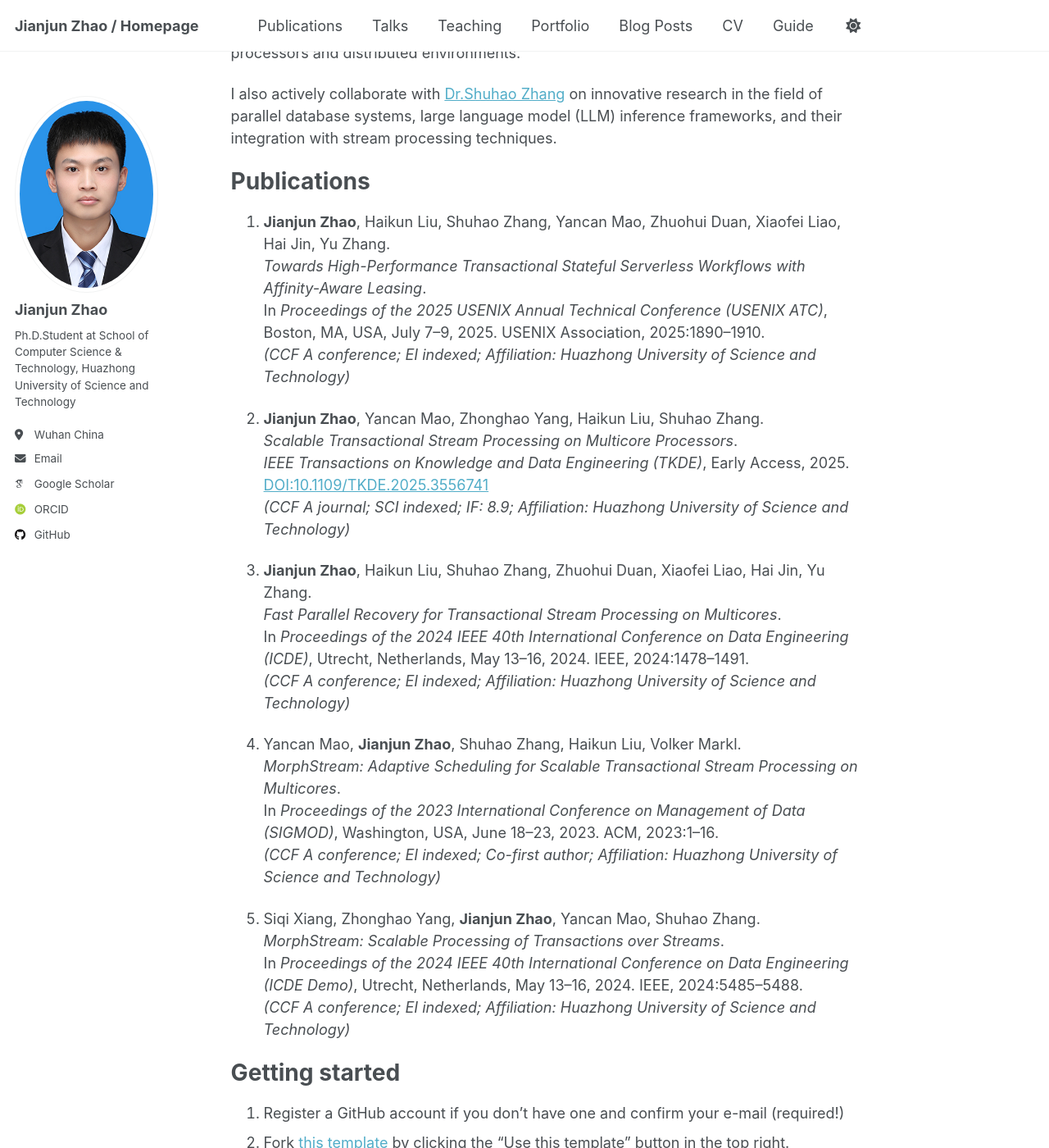
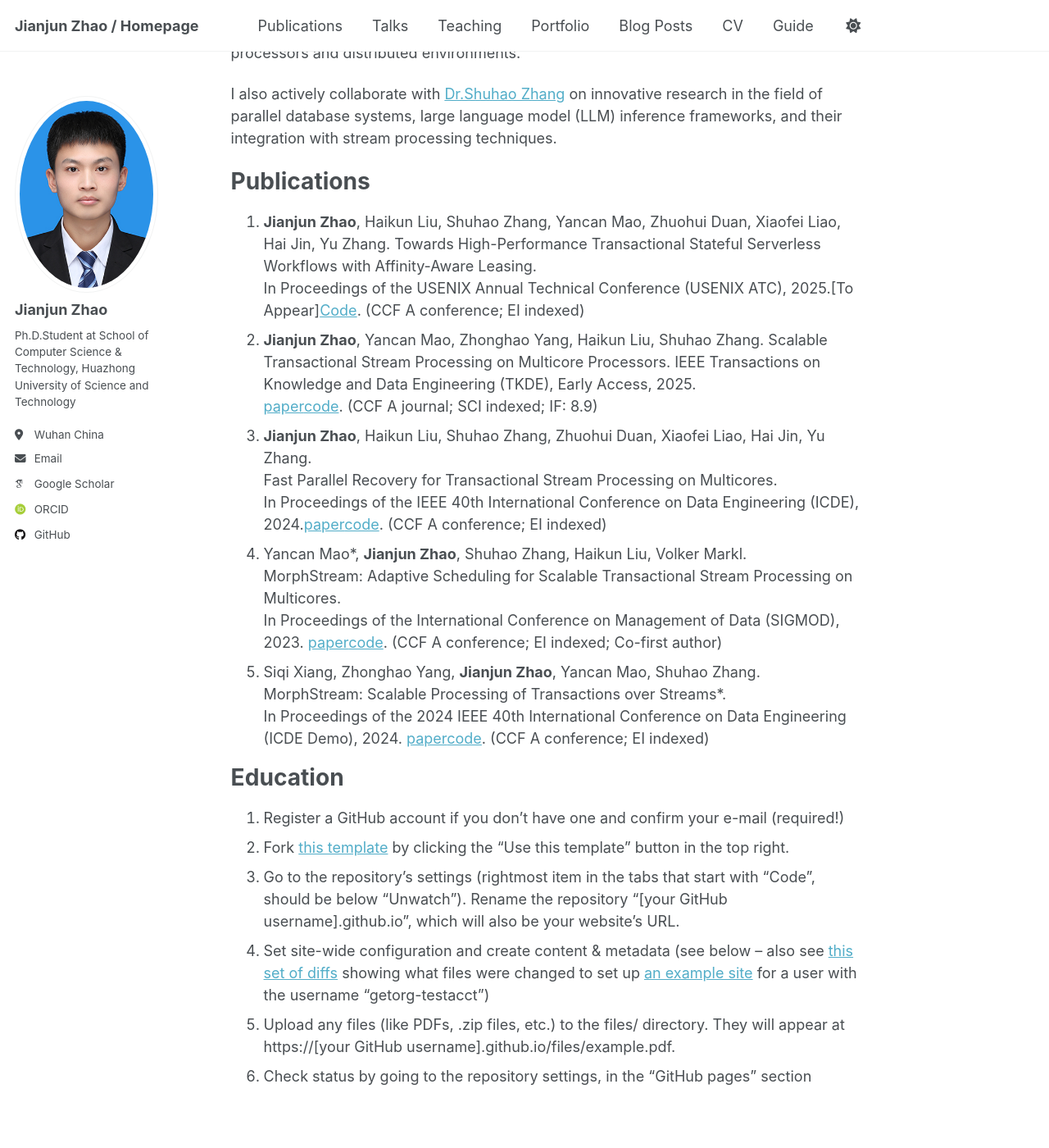
Before and after one commit to curryzjj/curryzjj.github.io, a Jekyll site: the page built from _pages/about.md, in a window 1280 px wide and 1400 px high, scrolled down 303 px. Shown: the whole window at 82% size. Built offline with Jekyll 4.4.1, drawn with Linux system fonts in a browser that asks for light colours; some web fonts are replaced; some of the changed text lies outside the part shown.

Commit message:
Modify about

```diff
--- a/_pages/about.md
+++ b/_pages/about.md
@@ -20,33 +20,28 @@ integration with stream processing techniques.
 
 Publications
 ======
-1. **Jianjun Zhao**, Haikun Liu, Shuhao Zhang, Yancan Mao, Zhuohui Duan, Xiaofei Liao, Hai Jin, Yu Zhang.
-   *Towards High-Performance Transactional Stateful Serverless Workflows with Affinity-Aware Leasing*.
-   In *Proceedings of the 2025 USENIX Annual Technical Conference (USENIX ATC)*, Boston, MA, USA, July 7–9, 2025. USENIX Association, 2025:1890–1910.
-   *(CCF A conference; EI indexed; Affiliation: Huazhong University of Science and Technology)*
+1. **Jianjun Zhao**, Haikun Liu, Shuhao Zhang, Yancan Mao, Zhuohui Duan, Xiaofei Liao, Hai Jin, Yu Zhang. Towards High-Performance Transactional Stateful Serverless Workflows with Affinity-Aware Leasing.
+   In Proceedings of the USENIX Annual Technical Conference (USENIX ATC), 2025.[To Appear][Code](https://github.com/intellistream/MorphStream/tree/FaaS).
+   (CCF A conference; EI indexed)
+2. **Jianjun Zhao**, Yancan Mao, Zhonghao Yang, Haikun Liu, Shuhao Zhang. Scalable Transactional Stream Processing on Multicore Processors. IEEE Transactions on Knowledge and Data Engineering (TKDE), Early Access, 2025.
+   [paper](https://doi.org/10.1109/TKDE.2025.3556741)[code](https://github.com/intellistream/MorphStream).
+   (CCF A journal; SCI indexed; IF: 8.9)
+3. **Jianjun Zhao**, Haikun Liu, Shuhao Zhang, Zhuohui Duan, Xiaofei Liao, Hai Jin, Yu Zhang.
+   Fast Parallel Recovery for Transactional Stream Processing on Multicores.
+   In Proceedings of the IEEE 40th International Conference on Data Engineering (ICDE), 2024.[paper](https://ieeexplore.ieee.org/document/10597762)[code](https://github.com/CGCL-codes/MorphStreamR).
+   (CCF A conference; EI indexed)
+4. Yancan Mao*, **Jianjun Zhao**, Shuhao Zhang, Haikun Liu, Volker Markl.
+   MorphStream: Adaptive Scheduling for Scalable Transactional Stream Processing on Multicores.
+   In Proceedings of the International Conference on Management of Data (SIGMOD), 2023.
+   [paper](https://dl.acm.org/doi/abs/10.1145/3588913)[code](https://github.com/intellistream/MorphStream).
+   (CCF A conference; EI indexed; Co-first author)
+5. Siqi Xiang, Zhonghao Yang, **Jianjun Zhao**, Yancan Mao, Shuhao Zhang.
+   MorphStream: Scalable Processing of Transactions over Streams*.
+   In Proceedings of the 2024 IEEE 40th International Conference on Data Engineering (ICDE Demo), 2024.
+   [paper](https://ieeexplore.ieee.org/document/10597837)[code](https://github.com/intellistream/MorphStream).
+   (CCF A conference; EI indexed)
 
-2. **Jianjun Zhao**, Yancan Mao, Zhonghao Yang, Haikun Liu, Shuhao Zhang.
-   *Scalable Transactional Stream Processing on Multicore Processors*.
-   *IEEE Transactions on Knowledge and Data Engineering (TKDE)*, Early Access, 2025.
-   [DOI:10.1109/TKDE.2025.3556741](https://doi.org/10.1109/TKDE.2025.3556741)
-   *(CCF A journal; SCI indexed; IF: 8.9; Affiliation: Huazhong University of Science and Technology)*
-
-3. **Jianjun Zhao**, Haikun Liu, Shuhao Zhang, Zhuohui Duan, Xiaofei Liao, Hai Jin, Yu Zhang.
-   *Fast Parallel Recovery for Transactional Stream Processing on Multicores*.
-   In *Proceedings of the 2024 IEEE 40th International Conference on Data Engineering (ICDE)*, Utrecht, Netherlands, May 13–16, 2024. IEEE, 2024:1478–1491.
-   *(CCF A conference; EI indexed; Affiliation: Huazhong University of Science and Technology)*
-
-4. Yancan Mao, **Jianjun Zhao**, Shuhao Zhang, Haikun Liu, Volker Markl.
-   *MorphStream: Adaptive Scheduling for Scalable Transactional Stream Processing on Multicores*.
-   In *Proceedings of the 2023 International Conference on Management of Data (SIGMOD)*, Washington, USA, June 18–23, 2023. ACM, 2023:1–16.
-   *(CCF A conference; EI indexed; Co-first author; Affiliation: Huazhong University of Science and Technology)*
-
-5. Siqi Xiang, Zhonghao Yang, **Jianjun Zhao**, Yancan Mao, Shuhao Zhang.
-   *MorphStream: Scalable Processing of Transactions over Streams*.
-   In *Proceedings of the 2024 IEEE 40th International Conference on Data Engineering (ICDE Demo)*, Utrecht, Netherlands, May 13–16, 2024. IEEE, 2024:5485–5488.
-   *(CCF A conference; EI indexed; Affiliation: Huazhong University of Science and Technology)*
-
-Getting started
+Education
 ======
 1. Register a GitHub account if you don't have one and confirm your e-mail (required!)
 1. Fork [this template](https://github.com/academicpages/academicpages.github.io) by clicking the "Use this template" button in the top right.
@@ -54,27 +49,3 @@ Getting started
 1. Set site-wide configuration and create content & metadata (see below -- also see [this set of diffs](http://archive.is/3TPas) showing what files were changed to set up [an example site](https://getorg-testacct.github.io) for a user with the username "getorg-testacct")
 1. Upload any files (like PDFs, .zip files, etc.) to the files/ directory. They will appear at https://[your GitHub username].github.io/files/example.pdf.
 1. Check status by going to the repository settings, in the "GitHub pages" section
-
-Site-wide configuration
-------
-The main configuration file for the site is in the base directory in [_config.yml](https://github.com/academicpages/academicpages.github.io/blob/master/_config.yml), which defines the content in the sidebars and other site-wide features. You will need to replace the default variables with ones about yourself and your site's github repository. The configuration file for the top menu is in [_data/navigation.yml](https://github.com/academicpages/academicpages.github.io/blob/master/_data/navigation.yml). For example, if you don't have a portfolio or blog posts, you can remove those items from that navigation.yml file to remove them from the header.
-
-Create content & metadata
-------
-For site content, there is one markdown file for each type of content, which are stored in directories like _publications, _talks, _posts, _teaching, or _pages. For example, each talk is a markdown file in the [_talks directory](https://github.com/academicpages/academicpages.github.io/tree/master/_talks). At the top of each markdown file is structured data in YAML about the talk, which the theme will parse to do lots of cool stuff. The same structured data about a talk is used to generate the list of talks on the [Talks page](https://academicpages.github.io/talks), each [individual page](https://academicpages.github.io/talks/2012-03-01-talk-1) for specific talks, the talks section for the [CV page](https://academicpages.github.io/cv), and the [map of places you've given a talk](https://academicpages.github.io/talkmap.html) (if you run this [python file](https://github.com/academicpages/academicpages.github.io/blob/master/talkmap.py) or [Jupyter notebook](https://github.com/academicpages/academicpages.github.io/blob/master/talkmap.ipynb), which creates the HTML for the map based on the contents of the _talks directory).
-
-**Markdown generator**
-
-The repository includes [a set of Jupyter notebooks](https://github.com/academicpages/academicpages.github.io/tree/master/markdown_generator
-) that converts a CSV containing structured data about talks or presentations into individual markdown files that will be properly formatted for the Academic Pages template. The sample CSVs in that directory are the ones I used to create my own personal website at stuartgeiger.com. My usual workflow is that I keep a spreadsheet of my publications and talks, then run the code in these notebooks to generate the markdown files, then commit and push them to the GitHub repository.
-
-How to edit your site's GitHub repository
-------
-Many people use a git client to create files on their local computer and then push them to GitHub's servers. If you are not familiar with git, you can directly edit these configuration and markdown files directly in the github.com interface. Navigate to a file (like [this one](https://github.com/academicpages/academicpages.github.io/blob/master/_talks/2012-03-01-talk-1.md) and click the pencil icon in the top right of the content preview (to the right of the "Raw | Blame | History" buttons). You can delete a file by clicking the trashcan icon to the right of the pencil icon. You can also create new files or upload files by navigating to a directory and clicking the "Create new file" or "Upload files" buttons.
-
-Example: editing a markdown file for a talk
-![Editing a markdown file for a talk](/images/editing-talk.png)
-
-For more info
-------
-More info about configuring Academic Pages can be found in [the guide](https://academicpages.github.io/markdown/), the [growing wiki](https://github.com/academicpages/academicpages.github.io/wiki), and you can always [ask a question on GitHub](https://github.com/academicpages/academicpages.github.io/discussions). The [guides for the Minimal Mistakes theme](https://mmistakes.github.io/minimal-mistakes/docs/configuration/) (which this theme was forked from) might also be helpful.
```
